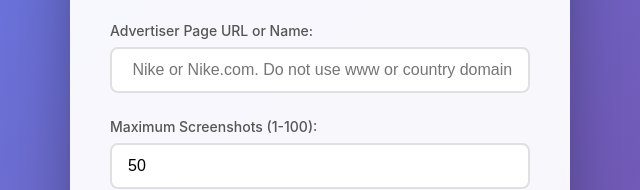
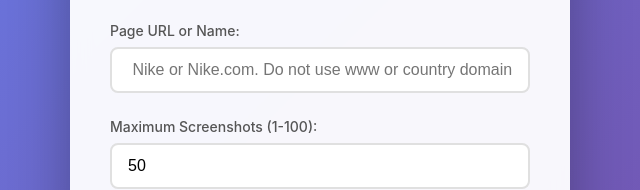
Before and after one commit to abn-digital/AdSpy, an Electron app: page index.html in a window 800 px wide. Shown: the part 335-525 px from the top of the page, 80-720 px from the left. Drawn offline with Linux system fonts and the light colour scheme; no server answers.

Commit message:
Update index.html

```diff
--- a/index.html
+++ b/index.html
@@ -476,7 +476,7 @@
         </div>
 
         <div class="form-group">
-            <label for="advertiserUrl">Advertiser Page URL or Name:</label>
+            <label for="advertiserUrl"> Page URL or Name:</label>
             <input type="text" id="advertiserUrl" placeholder=" Nike or Nike.com. Do not use www or country domains such as .com.ar" required>
         </div>
 
```
